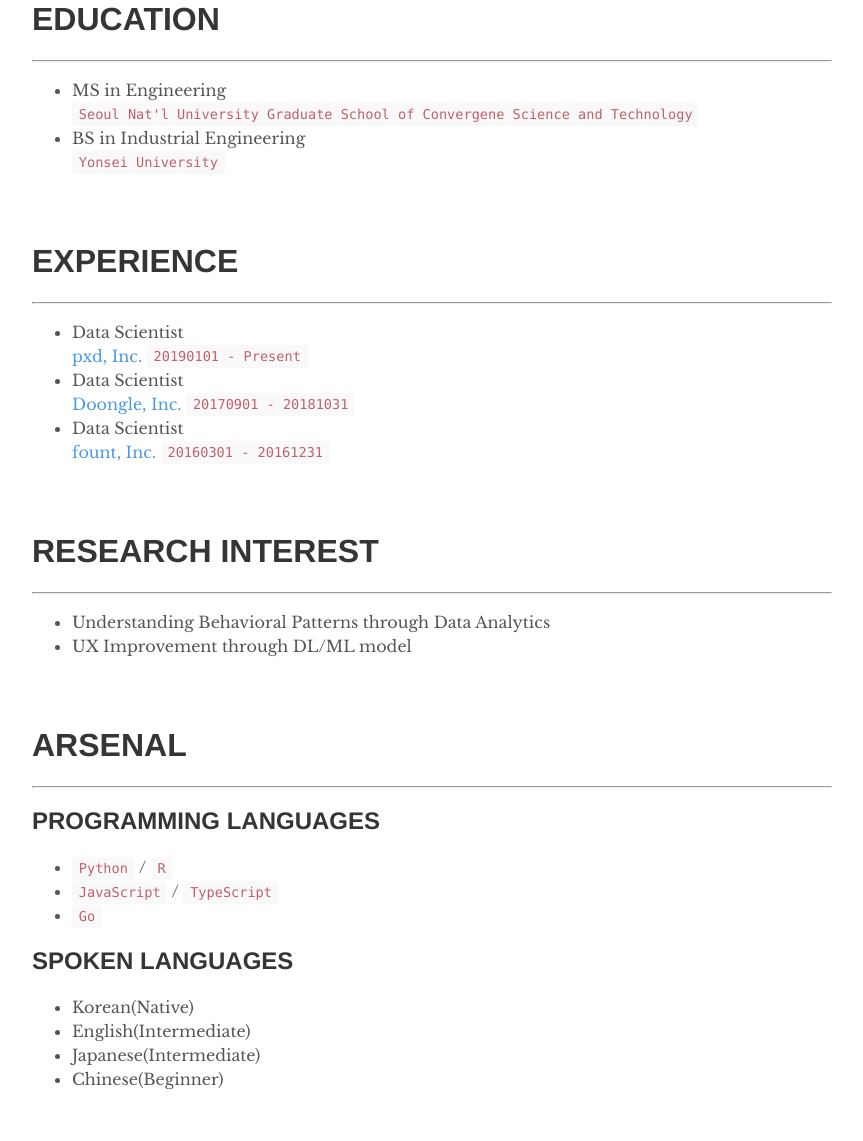
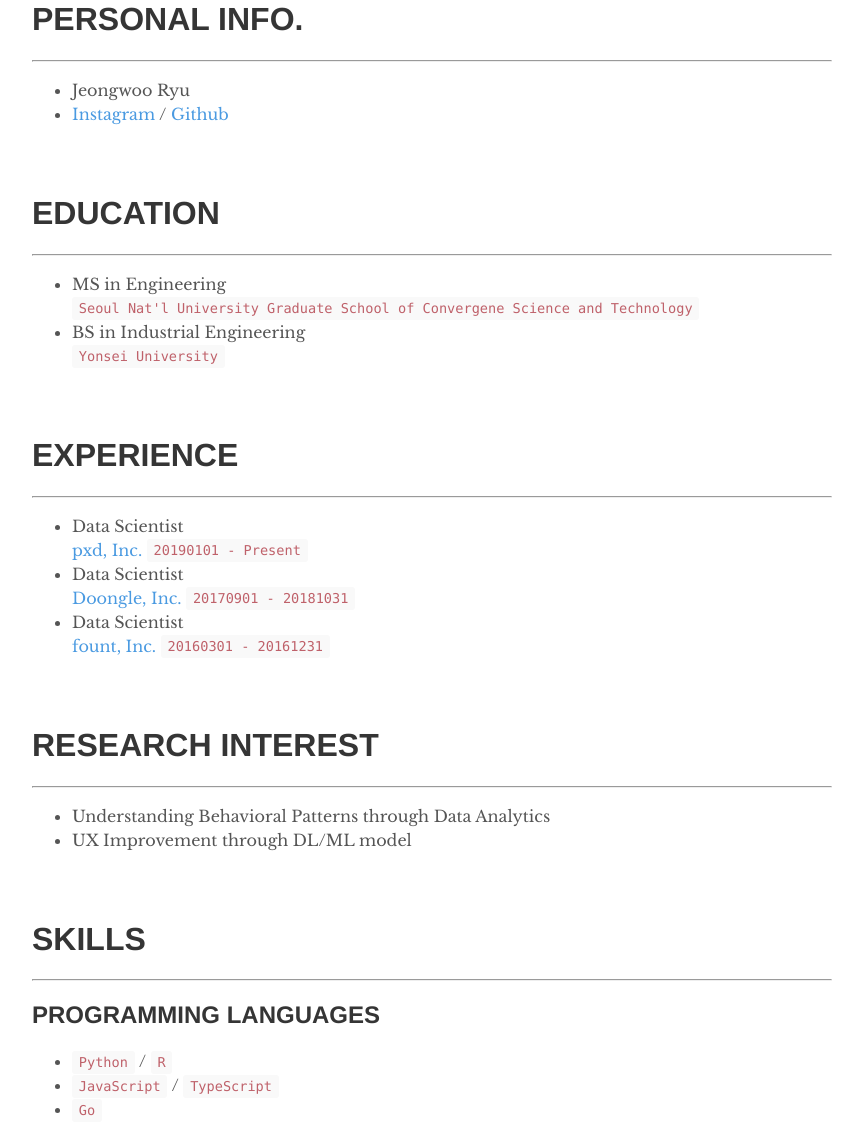
Before and after one commit to ryuqae/ryuqae.github.io, a Jekyll site: the page built from _pages/cv.md, in a window 1280 px wide and 1400 px high, scrolled down 354 px. Shown: the part 259-1400 px from the top of the window, without its empty margins (208-1071 px from the left). Built offline with Jekyll 4.4.1, drawn with Linux system fonts in a browser that asks for light colours.

Commit message:
update personal info @cv

```diff
--- a/_pages/cv.md
+++ b/_pages/cv.md
@@ -7,43 +7,62 @@ permalink: /cv/
 
 ![Image with caption](/assets/Profile.jpg "COVID-19 is Dangerous!")
 
+# PERSONAL INFO.
+
+---
+
+- Jeongwoo Ryu
+  <br>
+- [Instagram](http://instagram.com/ryuqae) / [Github](http://github.com/ryuqae)
+  <br><br><br>
+
 # EDUCATION
-* * *
+
+---
+
 - MS in Engineering <br>`Seoul Nat'l University Graduate School of Convergene Science and Technology`
 - BS in Industrial Engineering <br>`Yonsei University`
-<br><br><br>
+  <br><br><br>
 
 # EXPERIENCE
-* * *
+
+---
+
 - Data Scientist <br> [pxd, Inc.](http://pxd.co.kr) `20190101 - Present`
 - Data Scientist <br> [Doongle, Inc.](http://doonglecorp.com) `20170901 - 20181031`
 - Data Scientist <br> [fount, Inc.](http://fount.co) `20160301 - 20161231`
-<br><br><br>
+  <br><br><br>
 
 # RESEARCH INTEREST
-* * *
+
+---
+
 - Understanding Behavioral Patterns through Data Analytics
 - UX Improvement through DL/ML model
-<br><br><br>
+  <br><br><br>
 
-# ARSENAL
-* * *
+# SKILLS
+
+---
+
 ## PROGRAMMING LANGUAGES
-- `Python` /   `R`
+
+- `Python` / `R`
 - `JavaScript` / `TypeScript`
 - `Go`
 
+## SPOKEN LANGUAGES
 
-## SPOKEN LANGUAGES
 - Korean(Native)
 - English(Intermediate)
 - Japanese(Intermediate)
 - Chinese(Beginner)
-<br><br><br>
+  <br><br><br>
 
 # PUBLICATIONS
-* * *
 
-1.  Lee, D., Hyun, W., **`Ryu, J.`**, Lee, W. J., Rhee, W., & Suh, B. (2015, February). An Analysis of Social Features Associated with Room Sales of Airbnb. In *Proceedings of the 18th ACM Conference Companion on Computer Supported Cooperative Work & Social Computing* (pp. 219-222). ACM.
+---
 
-2. **`Ryu, J.`**, Kim, Y., & Suh, B. (2014, December). Research on browsing experience of smartphone applications. In *Proceedings of HCI Korea* (pp. 363-370).
+1.  Lee, D., Hyun, W., **`Ryu, J.`**, Lee, W. J., Rhee, W., & Suh, B. (2015, February). An Analysis of Social Features Associated with Room Sales of Airbnb. In _Proceedings of the 18th ACM Conference Companion on Computer Supported Cooperative Work & Social Computing_ (pp. 219-222). ACM.
+
+2.  **`Ryu, J.`**, Kim, Y., & Suh, B. (2014, December). Research on browsing experience of smartphone applications. In _Proceedings of HCI Korea_ (pp. 363-370).
```
